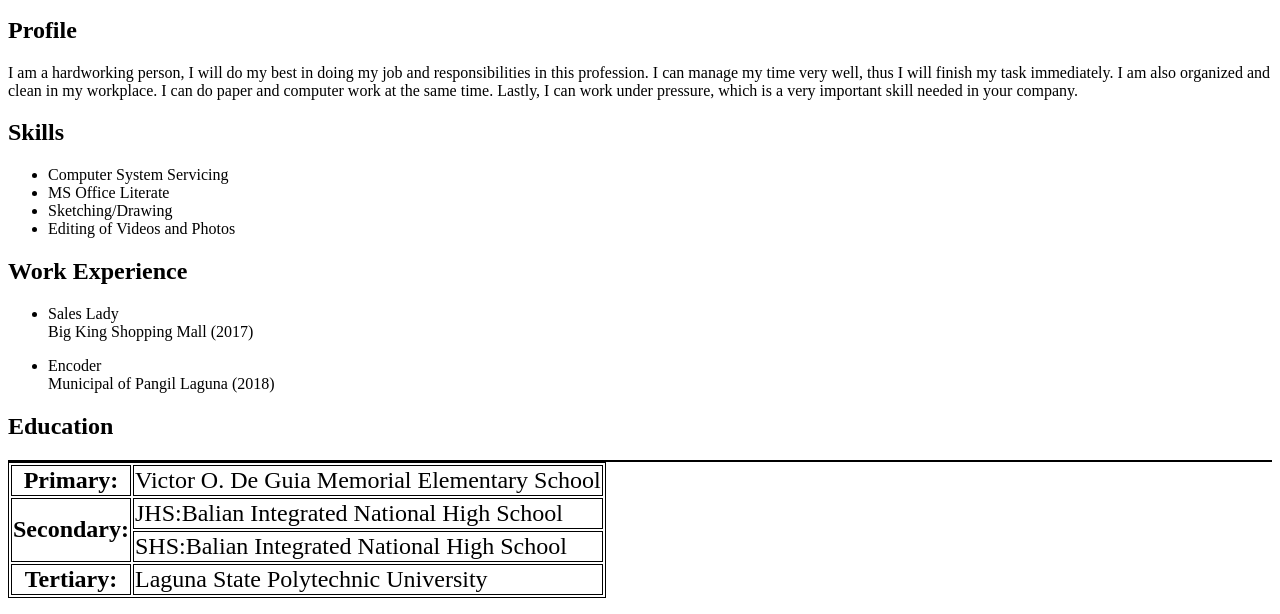
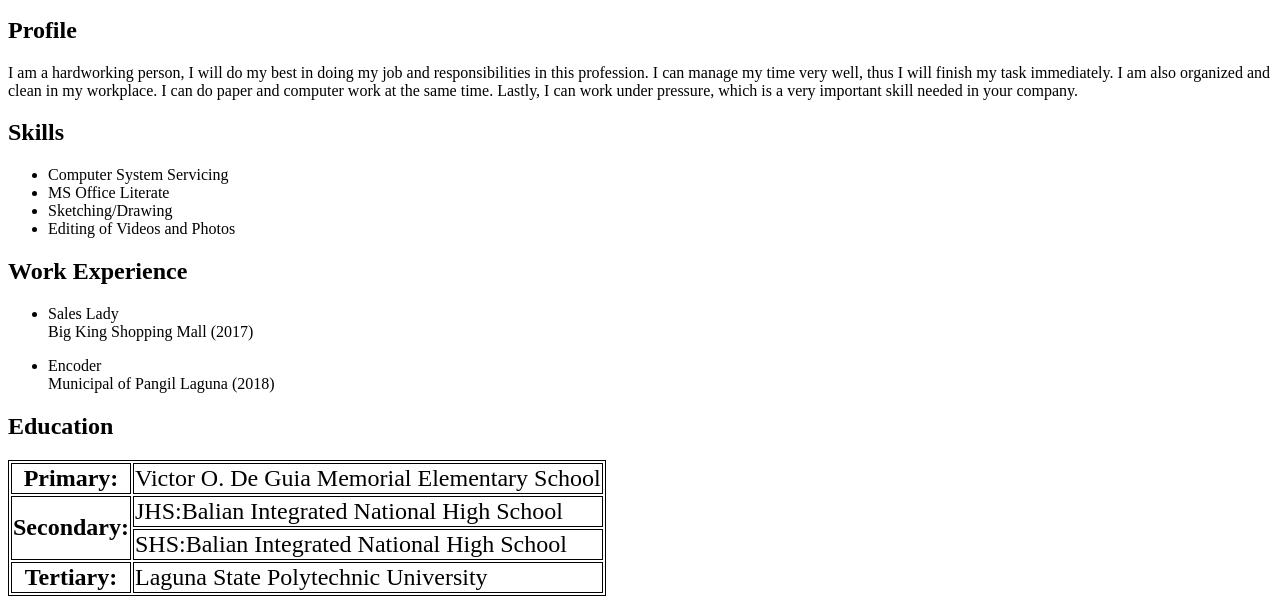
Before and after one commit to alexamae-leynes/alexamaeleynes.github.io, a plain HTML site: page index.html in a window 1280 px wide. Shown: the part 186-800 px from the top of the page. Drawn offline with Linux system fonts and the light colour scheme.

Commit message:
Update index.html

```diff
--- a/index.html
+++ b/index.html
@@ -55,7 +55,6 @@ important skill needed in your company.
 
 <h2>Education</h2>
 
-<table style="width:100%">
 <table style="font-size:150%;">
 
  <tr>
```
